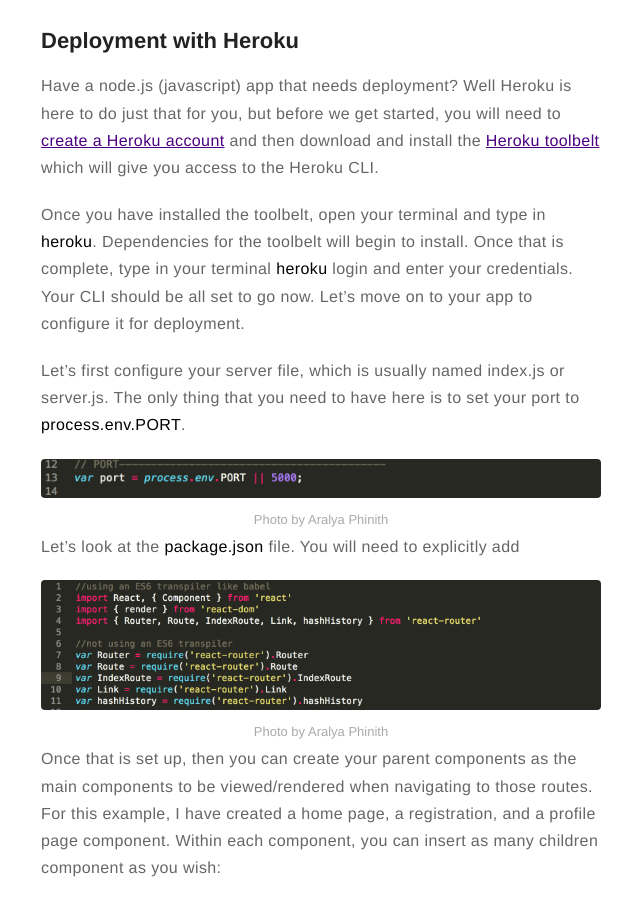
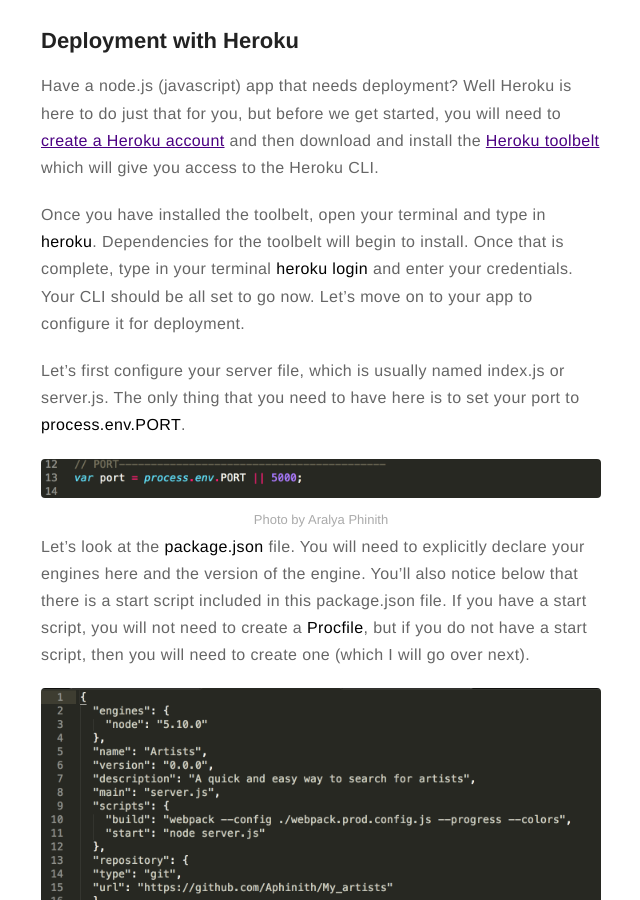
Before and after one commit to Aphinith/aphinith.github.io, a Jekyll site: the page built from _posts/2016-08-21-heroku-deployment.markdown, in a window 1280 px wide and 900 px high, scrolled down 480 px. Shown: the whole window, without its empty margins (319-959 px from the left). Built offline with Jekyll 4.4.1, drawn with Linux system fonts in a browser that asks for light colours; comment, search, counter and statistics services are not loaded.

Commit message:
instruction for package.json file

```diff
--- a/_posts/2016-08-21-heroku-deployment.markdown
+++ b/_posts/2016-08-21-heroku-deployment.markdown
@@ -18,7 +18,7 @@ description: deployment with Heroku
 
 Have a node.js (javascript) app that needs deployment?  Well Heroku is here to do just that for you, but before we get started, you will need to [create a Heroku account](https://www.heroku.com/) and then download and install the [Heroku toolbelt](https://toolbelt.heroku.com/) which will give you access to the Heroku CLI.
 
-Once you have installed the toolbelt, open your terminal and type in **heroku**.  Dependencies for the toolbelt will begin to install.  Once that is complete, type in your terminal **heroku** login and enter your credentials.  Your CLI should be all set to go now.  Let's move on to your app to configure it for deployment.
+Once you have installed the toolbelt, open your terminal and type in **heroku**.  Dependencies for the toolbelt will begin to install.  Once that is complete, type in your terminal **heroku login** and enter your credentials.  Your CLI should be all set to go now.  Let's move on to your app to configure it for deployment.
 
 Let's first configure your server file, which is usually named index.js or server.js.  The only thing that you need to have here is to set your port to **process.env.PORT**.
 
@@ -27,10 +27,10 @@ Let's first configure your server file, which is usually named index.js or serve
   <figcaption class="caption">Photo by Aralya Phinith</figcaption>
 </div>
 
-Let's look at the **package.json** file.  You will need to explicitly add
+Let's look at the **package.json** file.  You will need to explicitly declare your engines here and the version of the engine.  You'll also notice below that there is a start script included in this package.json file.  If you have a start script, you will not need to create a **Procfile**, but if you do not have a start script, then you will need to create one (which I will go over next).
 
-<div class="react-router">
-  <img class="image" src="../assets/images/react-router2.png" alt="import react-router">
+<div class="package.json_file">
+  <img class="image" src="../assets/images/heroku3.png" alt="package.json file">
   <figcaption class="caption">Photo by Aralya Phinith</figcaption>
 </div>
 
```
Also changed, not shown: assets/images/heroku3.png (added).
